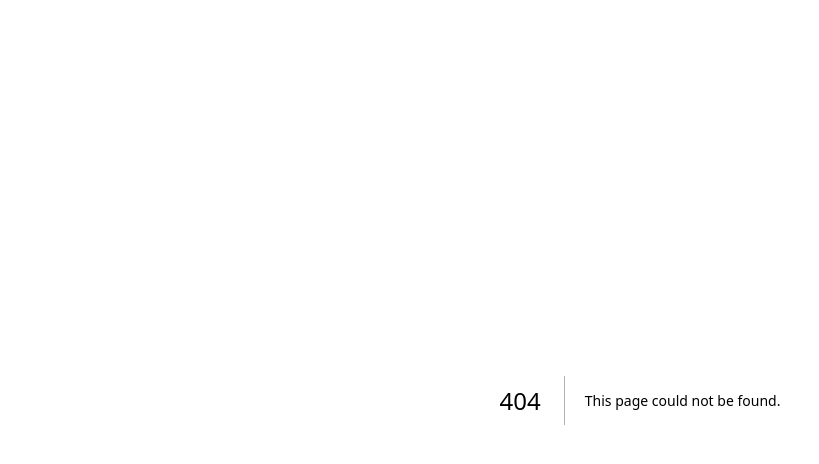
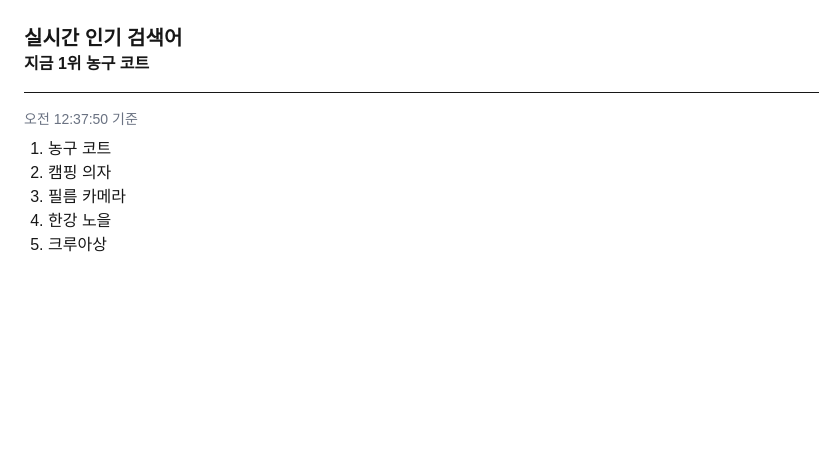
Before and after one commit to soongu/codeit-fs-16-next, a Next.js app in the folder next-lab/: page /p3-12/practice2 in a window 1280 px wide. Before the commit this address had no page. Shown: the top 464 px of the page, without its empty margins (0-819 px from the left). Built offline with nearby package versions, Linux system fonts and the light colour scheme.

Commit message:
feat: implement trending feature with TopKeyword and TrendingList components, and set up API for fetching trending keywords

```diff
--- /dev/null
+++ b/next-lab/app/p3-12/practice2/TopKeyword.jsx
@@ -0,0 +1,14 @@
+// ~/next-lab/app/p3-12/practice2/TopKeyword.jsx
+'use client';
+
+import { useTrending } from './useTrending.js';
+
+export default function TopKeyword() {
+  const { data, isPending } = useTrending();
+
+  if (isPending) {
+    return <p className='font-semibold'>지금 1위 …</p>;
+  }
+
+  return <p className='font-semibold'>지금 1위 {data.keywords[0]}</p>;
+}
--- /dev/null
+++ b/next-lab/app/p3-12/practice2/TrendingList.jsx
@@ -0,0 +1,27 @@
+// ~/next-lab/app/p3-12/practice2/TrendingList.jsx
+'use client';
+
+import { useTrending } from './useTrending.js';
+
+export default function TrendingList() {
+  const { data, isPending, error } = useTrending();
+
+  if (isPending) {
+    return <p className='mt-4'>불러오는 중…</p>;
+  }
+
+  if (error) {
+    return <p className='mt-4'>{error.message}</p>;
+  }
+
+  return (
+    <section className='mt-4'>
+      <p className='text-sm text-gray-500'>{data.checkedAt} 기준</p>
+      <ol className='mt-2 list-decimal pl-6'>
+        {data.keywords.map((keyword) => (
+          <li key={keyword}>{keyword}</li>
+        ))}
+      </ol>
+    </section>
+  );
+}
--- /dev/null
+++ b/next-lab/app/p3-12/practice2/api/route.js
@@ -0,0 +1,19 @@
+// ~/next-lab/app/p3-12/practice1/api/route.js
+const keywords = [
+  '한강 노을',
+  '크루아상',
+  '농구 코트',
+  '캠핑 의자',
+  '필름 카메라',
+];
+
+export async function GET() {
+  await new Promise((resolve) => setTimeout(resolve, 500));
+
+  const turn = Math.floor(Date.now() / 10000) % keywords.length;
+
+  return Response.json({
+    checkedAt: new Date().toLocaleTimeString('ko-KR'),
+    keywords: [...keywords.slice(turn), ...keywords.slice(0, turn)],
+  });
+}
--- /dev/null
+++ b/next-lab/app/p3-12/practice2/page.js
@@ -0,0 +1,15 @@
+// ~/next-lab/app/p3-12/practice2/page.js
+import TopKeyword from './TopKeyword.jsx';
+import TrendingList from './TrendingList.jsx';
+
+export default function TrendingPage() {
+  return (
+    <main className='p-6'>
+      <header className='border-b pb-4'>
+        <h2 className='text-xl font-semibold'>실시간 인기 검색어</h2>
+        <TopKeyword />
+      </header>
+      <TrendingList />
+    </main>
+  );
+}
--- /dev/null
+++ b/next-lab/app/p3-12/practice2/useTrending.js
@@ -0,0 +1,20 @@
+// ~/next-lab/app/p3-12/practice1/useTrending.js
+import { useQuery } from '@tanstack/react-query';
+
+async function getTrending() {
+  const response = await fetch('/p3-12/practice2/api');
+
+  if (!response.ok) {
+    throw new Error(`인기 검색어를 불러오지 못했습니다.`);
+  }
+
+  return response.json();
+}
+
+export function useTrending() {
+  return useQuery({
+    queryKey: ['trending'],
+    queryFn: getTrending,
+    refetchInterval: 10000,
+  });
+}
```
